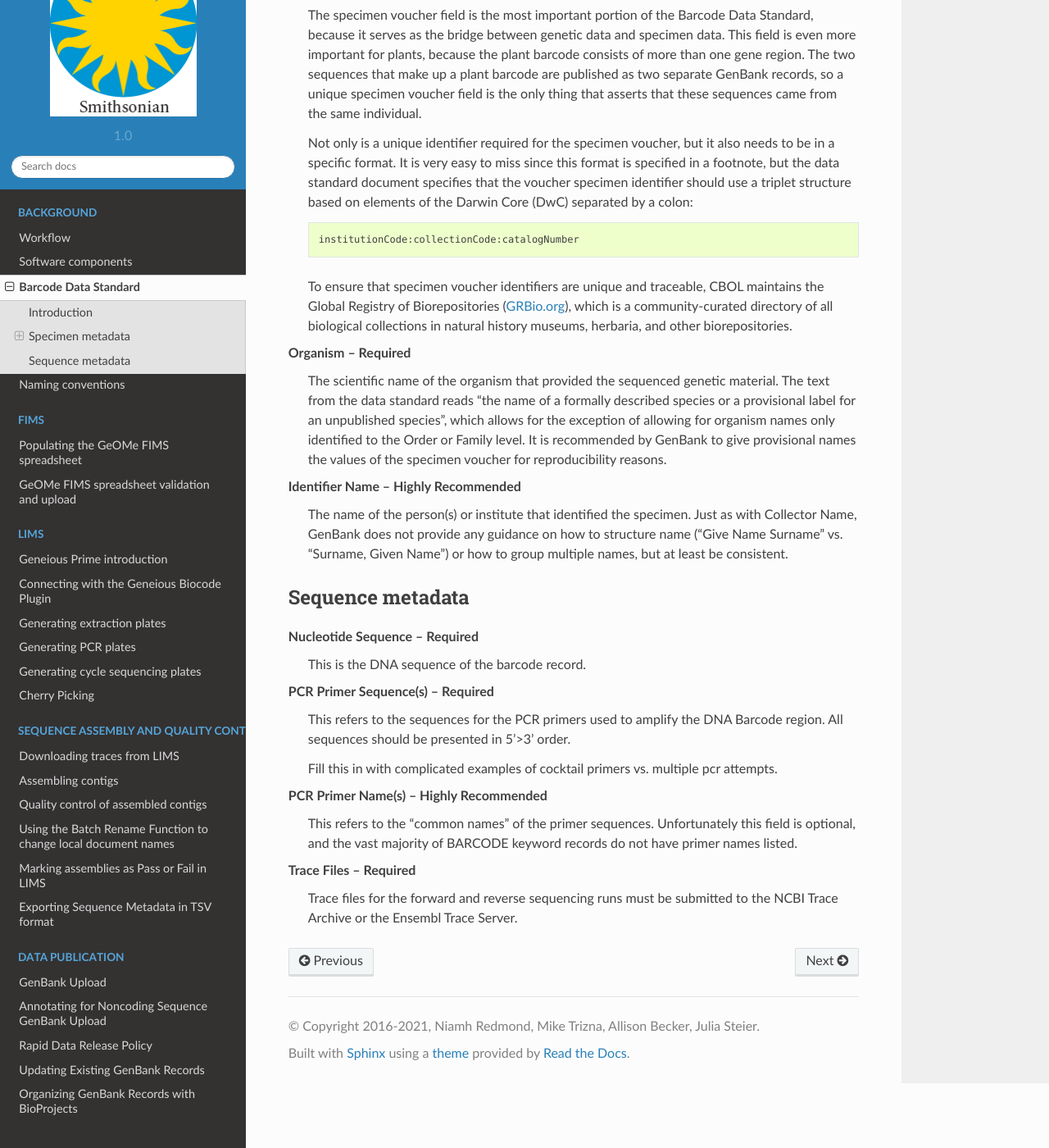
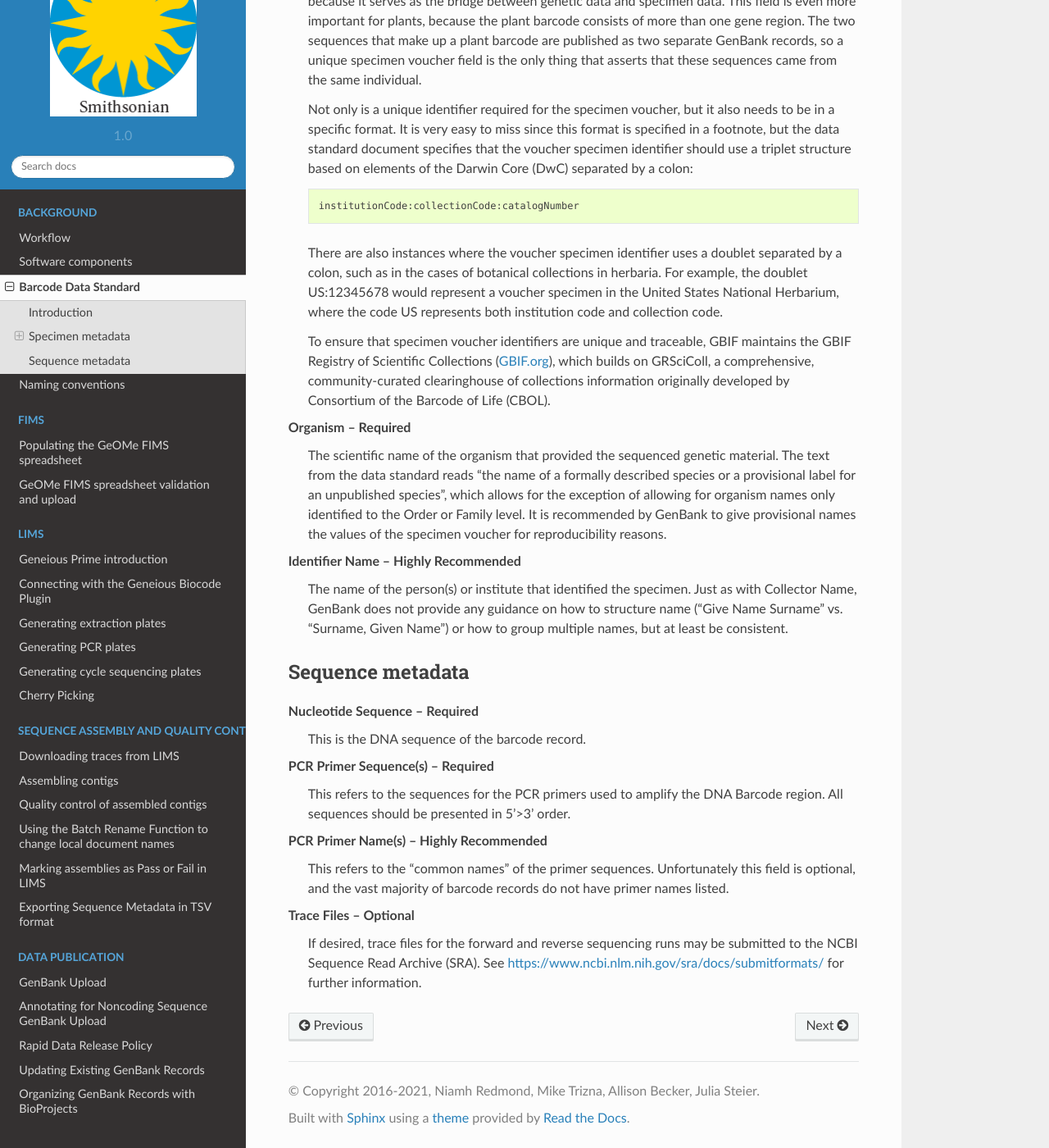
Before and after one commit to SIBarcodeNetwork/ReadtheDocsMaster, a Sphinx documentation site: the page built from Docs/barcode_data_standard.rst, in a window 1280 px wide and 1400 px high, scrolled down 2882 px. Shown: the whole window at 82% size. Built offline with Sphinx 7.4.7 and the Read the Docs theme 2.0.0, drawn with Linux system fonts in a browser that asks for light colours; pages that are not in the unit, such as notebooks, are missing from menus; some of the changed text lies outside the part shown.

Commit message:
Update barcode_data_standard.rst

```diff
--- a/Docs/barcode_data_standard.rst
+++ b/Docs/barcode_data_standard.rst
@@ -5,6 +5,8 @@
 ------------
 
 The Barcode Data Standard was established by the Consortium of the Barcode of Life soon after the first scientific paper by Dr. Paul Hebert was published that proposed the method of DNA Barcoding. You can view and download the official data standard document `here <https://github.com/SIBarcodeNetwork/SIBarcodeNetwork/blob/master/BARCODE%20Data%20Standards%20v2.4.pdf>`_.
+
+	Please note that, while the GenBank keyword BARCODE is no longer actively assigned by NCBI, this document is still referred to in the attempt to create barcode quality sequence records on GenBank. The portions referring to submission of trace files are no longer applicable, as the NCBI Trace Archive has been retired.
 
 The data standard consists of several required and strongly recommended elements that have to do either with specimen metadata or sequence data. We will go through each element, give a brief explanation, and try to highlight any commonly seen mistakes.
 
@@ -46,12 +48,6 @@
 +----------------------------------------+---------------------+------------------------------+
 | | "the names of the forward and        | PCR_primers         | Strongly recommended         |
 | | reverse primers"                     |                     |                              |
-+----------------------------------------+---------------------+------------------------------+
-| | "trace files for the forward and     | NCBI Trace Archive  | Required                     |
-| | reverse sequencing runs              |                     |                              |
-| | submitted to the NCBI Trace          |                     |                              |
-| | Archive or the Ensembl Trace         |                     |                              |
-| | Server"                              |                     |                              |
 +----------------------------------------+---------------------+------------------------------+
 | | "at least 75% contiguous, high       | nucleotide_sequence | Required                     |
 | | quality bases from within the        |                     |                              |
@@ -99,7 +95,9 @@
 
 		institutionCode:collectionCode:catalogNumber
 
-	To ensure that specimen voucher identifiers are unique and traceable, CBOL maintains the Global Registry of Biorepositories (`GRBio.org <http://grbio.org/>`_), which is a community-curated directory of all biological collections in natural history museums, herbaria, and other biorepositories.
+	There are also instances where the voucher specimen identifier uses a doublet separated by a colon, such as in the cases of botanical collections in herbaria. For example, the doublet US:12345678 would represent a voucher specimen in the United States National Herbarium, where the code US represents both institution code and collection code.
+
+	To ensure that specimen voucher identifiers are unique and traceable, GBIF maintains the GBIF Registry of Scientific Collections (`GBIF.org <https://www.gbif.org/grscicoll/>`_), which builds on GRSciColl, a comprehensive, community-curated clearinghouse of collections information originally developed by Consortium of the Barcode of Life (CBOL).
 
 Organism -- Required
 	The scientific name of the organism that provided the sequenced genetic material. The text from the data standard reads "the name of a formally described species or a provisional label for an unpublished species", which allows for the exception of allowing for organism names only identified to the Order or Family level. It is recommended by GenBank to give provisional names the values of the specimen voucher for reproducibility reasons.
@@ -116,10 +114,8 @@
 PCR Primer Sequence(s) -- Required
 	This refers to the sequences for the PCR primers used to amplify the DNA Barcode region. All sequences should be presented in 5'>3' order.
 
-	Fill this in with complicated examples of cocktail primers vs. multiple pcr attempts.
+PCR Primer Name(s) -- Highly Recommended
+	This refers to the "common names" of the primer sequences. Unfortunately this field is optional, and the vast majority of barcode records do not have primer names listed.
 
-PCR Primer Name(s) -- Highly Recommended
-	This refers to the "common names" of the primer sequences. Unfortunately this field is optional, and the vast majority of BARCODE keyword records do not have primer names listed.
-
-Trace Files -- Required
-	Trace files for the forward and reverse sequencing runs must be submitted to the NCBI Trace Archive or the Ensembl Trace Server.
+Trace Files -- Optional
+	If desired, trace files for the forward and reverse sequencing runs may be submitted to the NCBI Sequence Read Archive (SRA). See https://www.ncbi.nlm.nih.gov/sra/docs/submitformats/ for further information.
```
